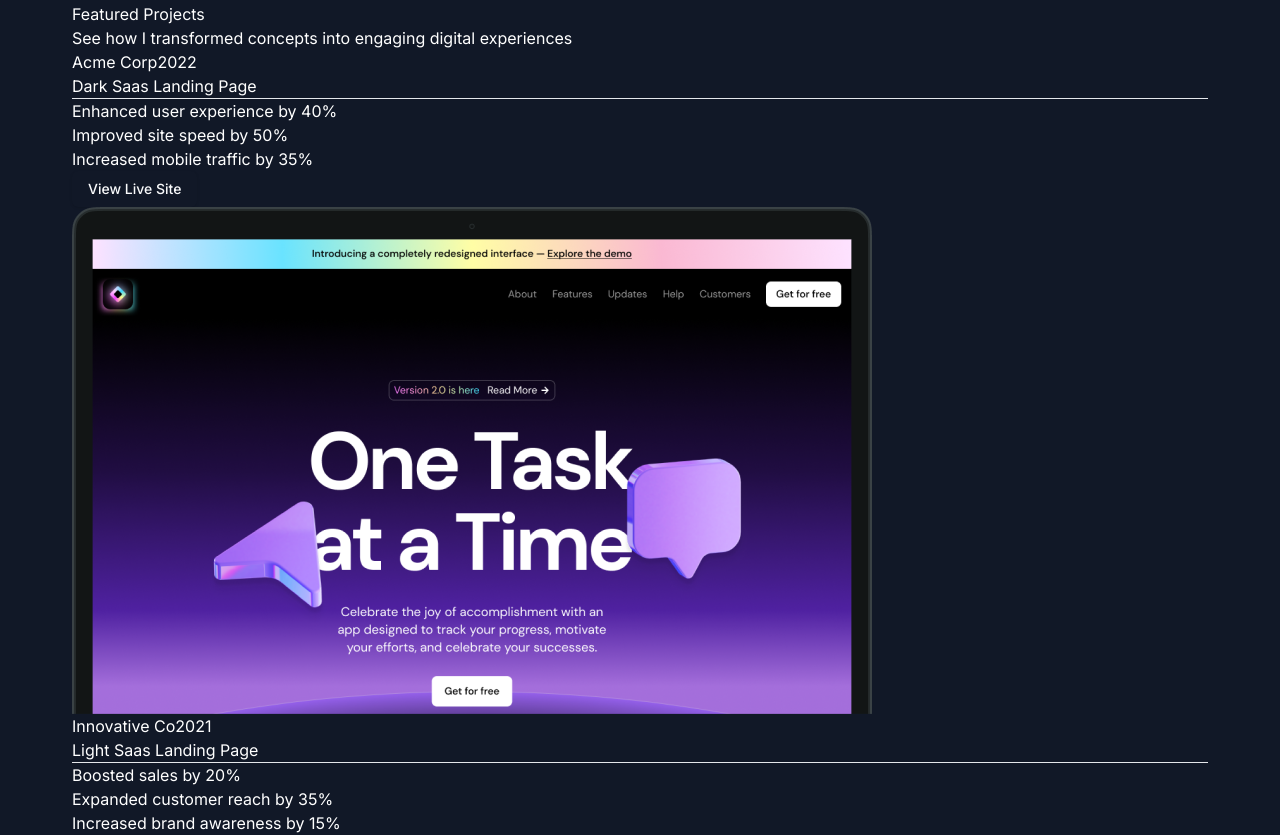
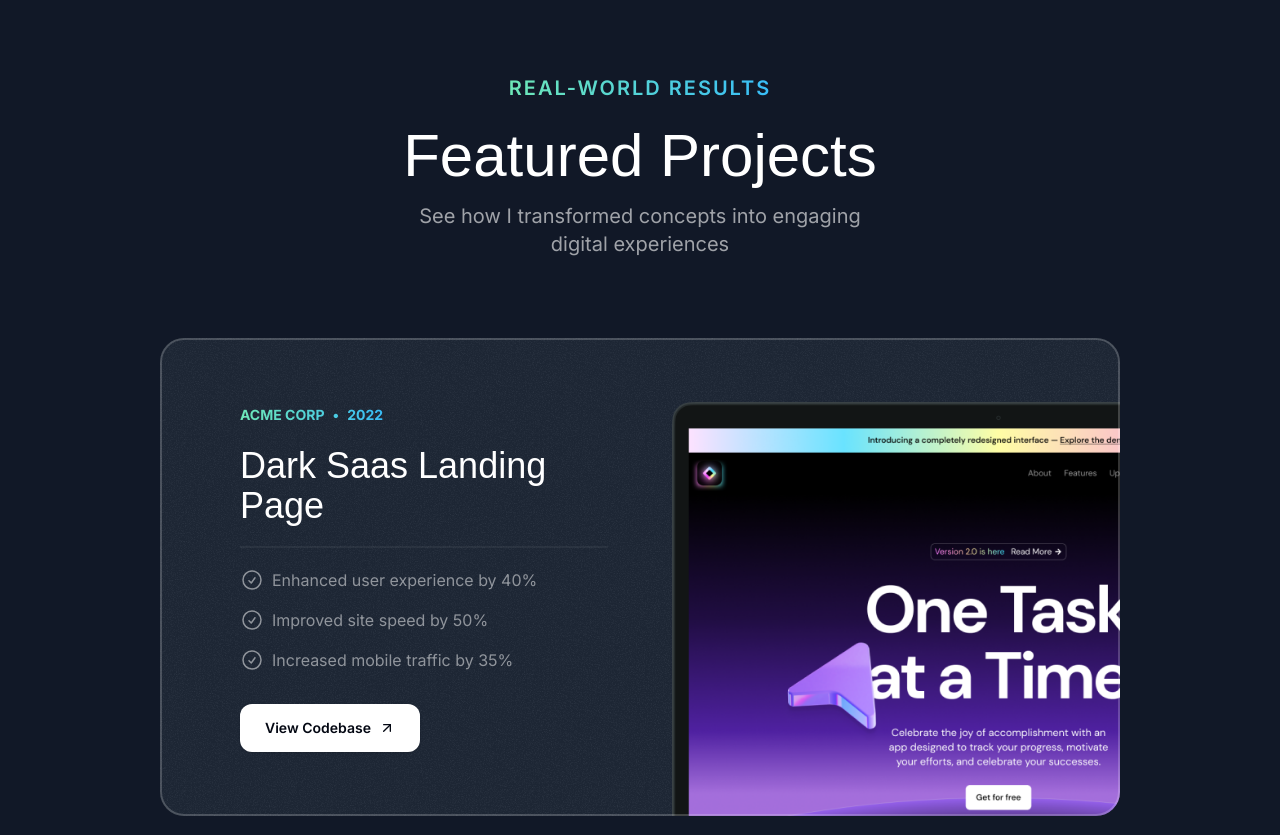
Before and after one commit to ammare03/built-by-ammar, a Next.js app: page / in a window 1280 px wide. Shown: the part 700-1535 px from the top of the page. Built offline with nearby package versions, Linux system fonts and the light colour scheme; a web font is replaced by a local one.

Commit message:
feat: enhance ProjectsSection with improved layout, styling, and new icons

```diff
--- a/src/app/globals.css
+++ b/src/app/globals.css
@@ -121,3 +121,9 @@
     @apply bg-background text-foreground;
   }
 }
+
+@layer utilities {
+  .container {
+    @apply lg:max-w-5xl;
+  }
+}
--- a/src/sections/Projects.tsx
+++ b/src/sections/Projects.tsx
@@ -4,6 +4,9 @@
 import Link from "next/link";
 import { Button } from "@/components/ui/button";
 import Image from "next/image";
+import CheckCircleIcon from "@/assets/icons/check-circle.svg";
+import { ArrowUpRightIcon } from "lucide-react";
+import grainImage from "@/assets/images/grain.jpg";
 
 const portfolioProjects = [
   {
@@ -46,33 +49,70 @@
 
 export const ProjectsSection = () => {
   return (
-    <div>
+    <section className="pb-16 lg:py-24">
       <div className="container">
-        <p>Real-world Results</p>
-        <h2>Featured Projects</h2>
-        <p>See how I transformed concepts into engaging digital experiences</p>
-        <div>
+        <div className="flex justify-center">
+          <p className="text-xl uppercase font-semibold tracking-widest bg-gradient-to-r from-emerald-300 to-sky-400 text-transparent bg-clip-text">
+            Real-world Results
+          </p>
+        </div>
+        <h2 className="font-serif text-4xl md:text-6xl text-center mt-6">
+          Featured Projects
+        </h2>
+        <p className="text-center text-white/60 mt-4 md:text-lg lg:text-xl max-w-md mx-auto">
+          See how I transformed concepts into engaging digital experiences
+        </p>
+        <div className="flex flex-col mt-10 gap-20 md:mt-20">
           {portfolioProjects.map((project) => (
-            <div key={project.title}>
-              <div>
+            <div
+              key={project.title}
+              className="bg-gray-800 rounded-3xl relative z-0 overflow-hidden after:z-10 after:content=[''] after:absolute after:inset-0 after:outline after:-outline-offset-2 after:rounded-3xl after:outline-white/20 px-8 pt-8 md:pt-12 md:px-10 lg:pt-16 lg:px-20 after:pointer-events-none"
+            >
+              <div
+                className="absolute inset-0 -z-10 opacity-5"
+                style={{ backgroundImage: `url(${grainImage.src})` }}
+              ></div>
+              <div className="lg:grid lg:grid-cols-2 lg:gap-16">
+                <div className="lg:pb-16">
+                  <div className="bg-gradient-to-r from-emerald-300 to-sky-400 inline-flex gap-2 font-bold uppercase traacking-widest text-sm text-transparent bg-clip-text">
                     <span>{project.company}</span>
+                    <span>&bull;</span>
                     <span>{project.year}</span>
                   </div>
-              <h3>{project.title}</h3>
-              <hr />
-              <ul>
+                  <h3 className="font-serif text-2xl mt-2 md:text-4xl md:mt-5">
+                    {project.title}
+                  </h3>
+                  <hr className="border-t-2 border-white/5 mt-4 md:mt-5" />
+                  <ul className="flex flex-col gap-4 mt-4 md:mt-5">
                     {project.results.map((result, index) => (
-                  <li key={index}>{result.title}</li>
+                      <li
+                        key={index}
+                        className="flex gap-2 text-sm text-white/50 md:text-base"
+                      >
+                        <CheckCircleIcon className="size-5 md:size-6" />
+                        <span>{result.title}</span>
+                      </li>
                     ))}
                   </ul>
-              <Link href={project.link} target="_blank">
-                <Button>View Live Site</Button>
+                  <Link href={project.link}>
+                    <Button className="bg-white text-gray-950 h-12 w-full md:w-auto px-6 border border-white/15 rounded-xl font-semibold inline-flex items-center justify-center gap-2 mt-8 hover:bg-white/70 transition-colors duration-300 ">
+                      <span className="font-semibold">View Codebase</span>
+                      <ArrowUpRightIcon />
+                    </Button>
                   </Link>
-              <Image src={project.image} alt={project.title} />
+                </div>
+                <div className="relative">
+                  <Image
+                    src={project.image}
+                    alt={project.title}
+                    className="mt-8 -mb-4 md:-mb-0 lg:mt-0 lg:absolute lg:h-full lg:w-auto lg:max-w-none"
+                  />
+                </div>
+              </div>
             </div>
           ))}
         </div>
       </div>
-    </div>
+    </section>
   );
 };
```
Lines whose indentation alone changed are shown as unchanged.
